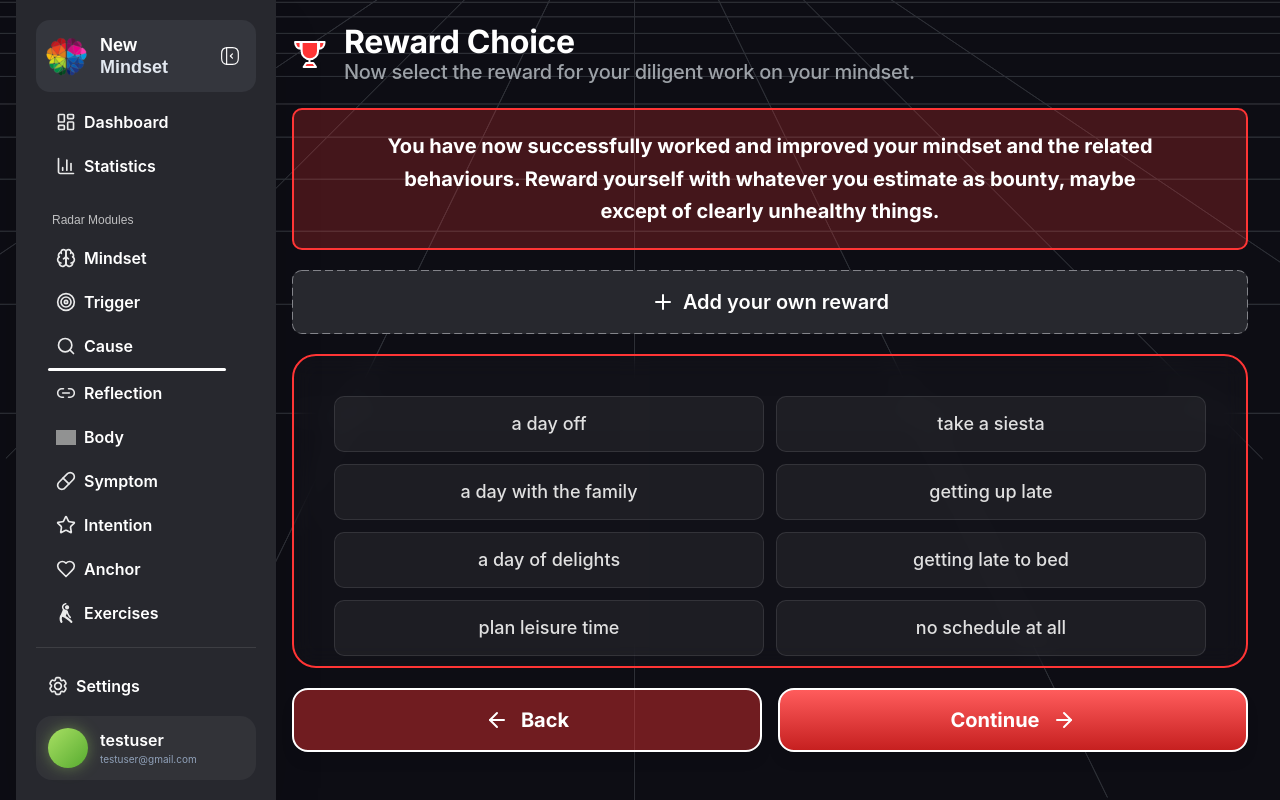
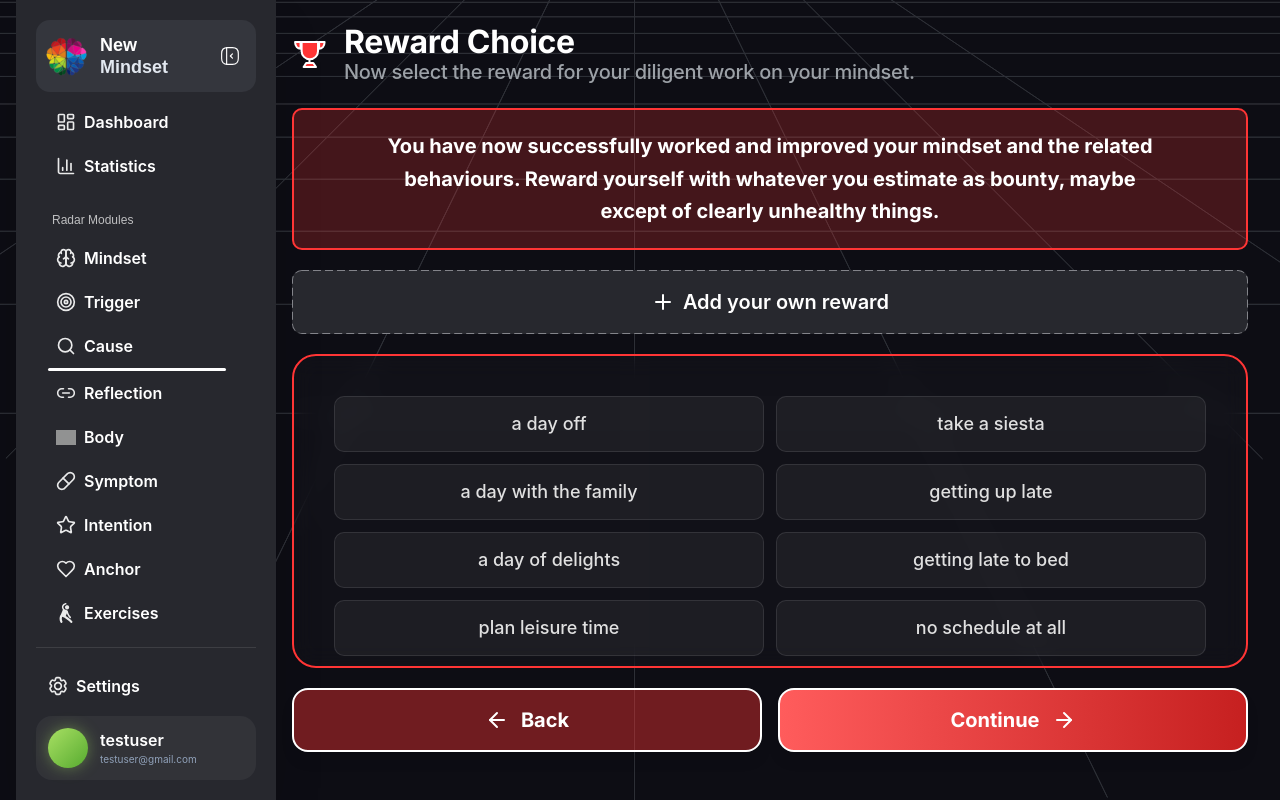
Before and after one commit to HafizAbeer/mind-set-1, a React (Vite) app: page /reward-choice-select in a window 1280 px wide. Built offline with nearby package versions, Linux system fonts and the light colour scheme; grey boxes are pictures that could not be loaded; a web font is replaced by a local one.

Commit message:
Reward Choice Select: make Continue gradient horizontal (bright red left → deep red right) to match reference

```diff
--- a/src/pages/RewardChoiceSelect.jsx
+++ b/src/pages/RewardChoiceSelect.jsx
@@ -132,7 +132,7 @@ const RewardChoiceSelect = () => {
                   onClick={() => navigate("/dashboard")}
                   className="flex-1 md:w-[calc(50%-8px)] h-[64px] rounded-[16px] flex items-center justify-center gap-[12px] p-[10px] md:p-[16px] font-inter font-bold text-white transition-all shadow-lg border-[2px] border-white text-[15px] md:text-[20px] active:scale-95"
                   style={{
-                    background: "linear-gradient(180deg, #FF5C5C 0%, #C62020 100%)",
+                    background: "linear-gradient(90deg, #FF5C5C 0%, #C62020 100%)",
                   }}
                 >
                   Continue
```
